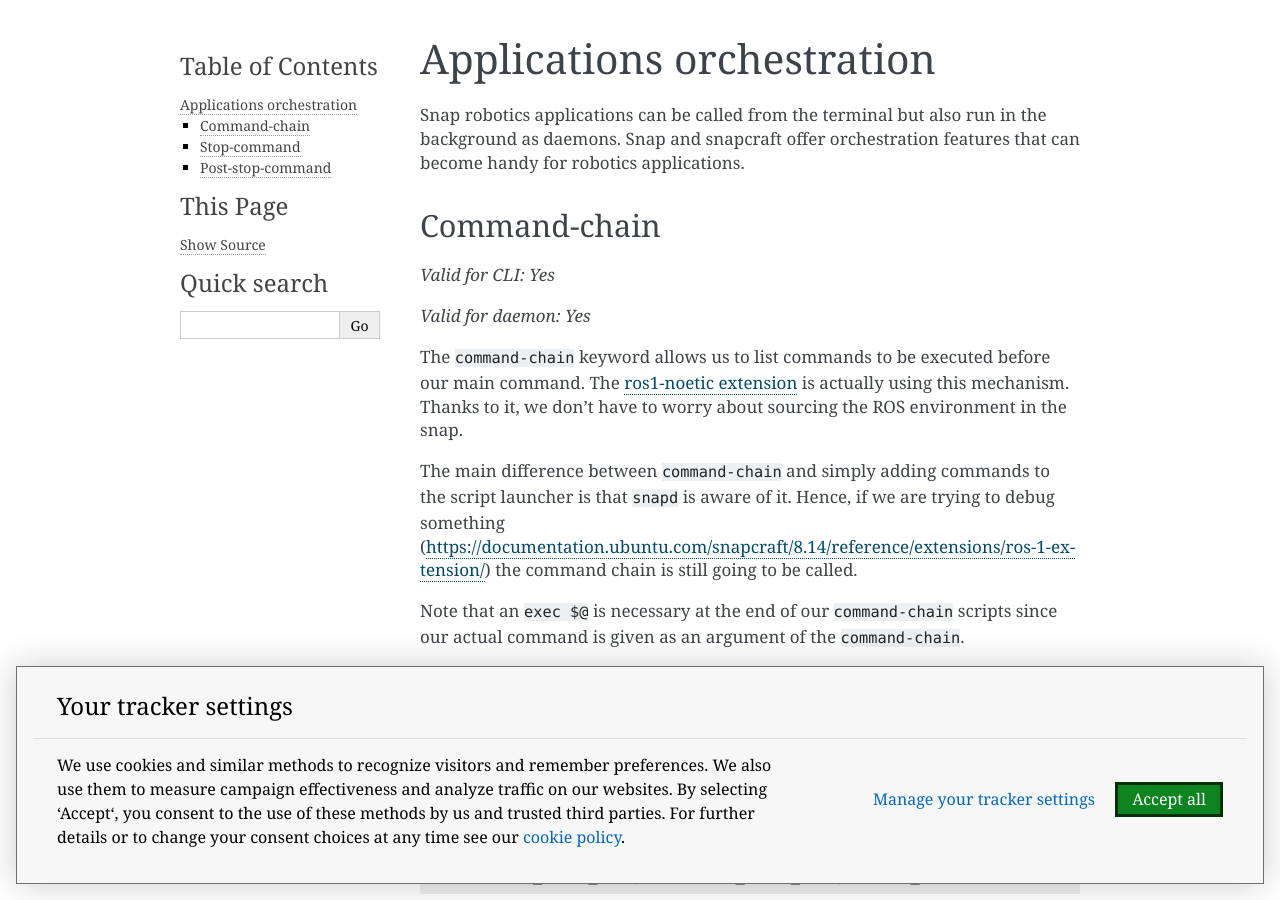
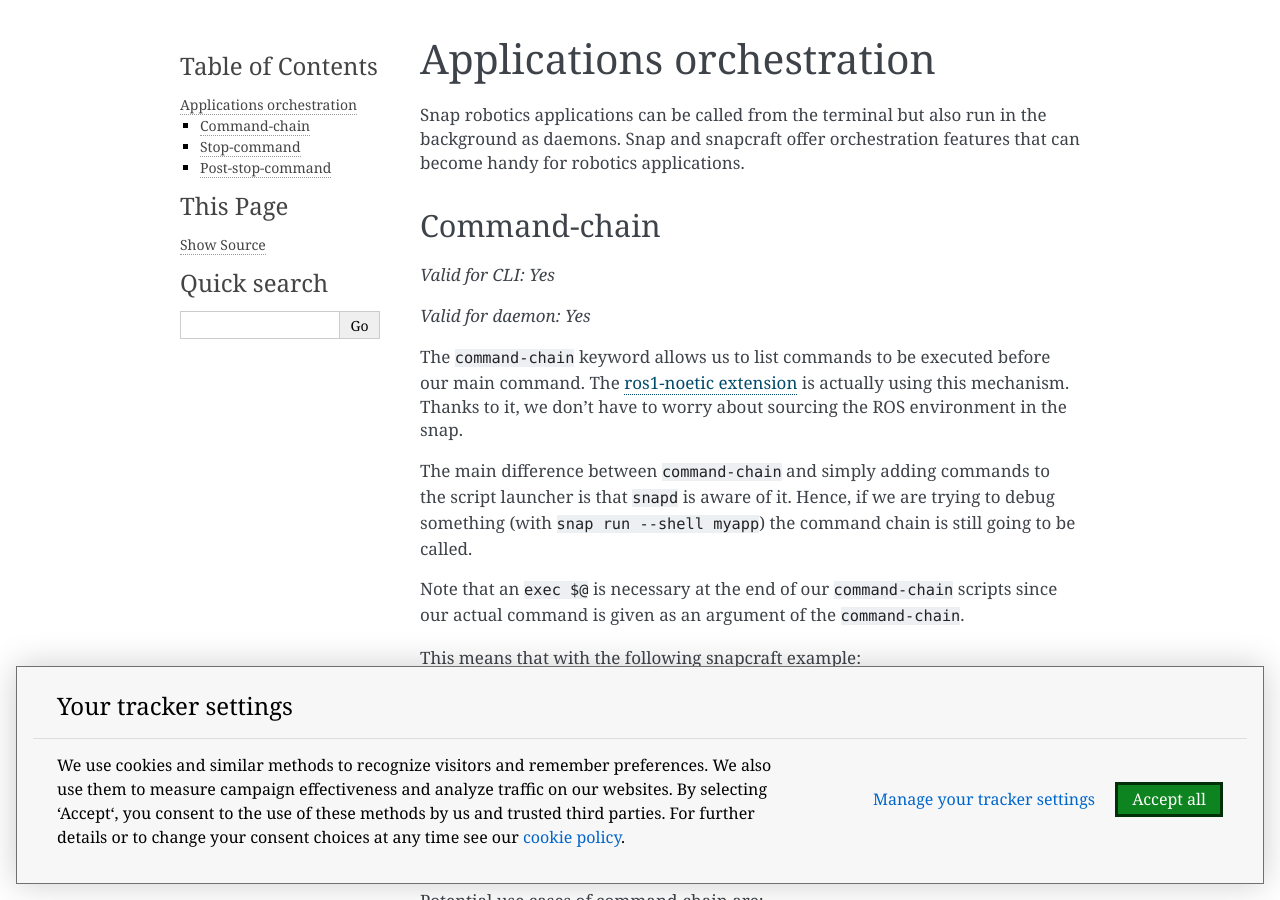
Before and after one commit to canonical/robotics_documentation, a Sphinx documentation site: the page built from docs/explanations/snaps/application-orchestration.rst, in a window 1280 px wide and 900 px high. Built offline with Sphinx 7.4.7, drawn with Linux system fonts in a browser that asks for light colours; pages that are not in the unit, such as notebooks, are missing from menus.

Commit message:
fix unwanted change

```diff
--- a/docs/explanations/snaps/application-orchestration.rst
+++ b/docs/explanations/snaps/application-orchestration.rst
@@ -13,7 +13,7 @@
 
 The ``command-chain`` keyword allows us to list commands to be executed before our main command. The `ros1-noetic extension <https://snapcraft.io/docs/ros-noetic>`_ is actually using this mechanism. Thanks to it, we don’t have to worry about sourcing the ROS environment in the snap.
 
-The main difference between ``command-chain`` and simply adding commands to the script launcher is that ``snapd`` is aware of it. Hence, if we are trying to debug something (https://documentation.ubuntu.com/snapcraft/8.14/reference/extensions/ros-1-extension/) the command chain is still going to be called.
+The main difference between ``command-chain`` and simply adding commands to the script launcher is that ``snapd`` is aware of it. Hence, if we are trying to debug something (with ``snap run --shell myapp``) the command chain is still going to be called.
 
 Note that an ``exec $@`` is necessary at the end of our ``command-chain`` scripts since our actual command is given as an argument of the ``command-chain``.
 
```
